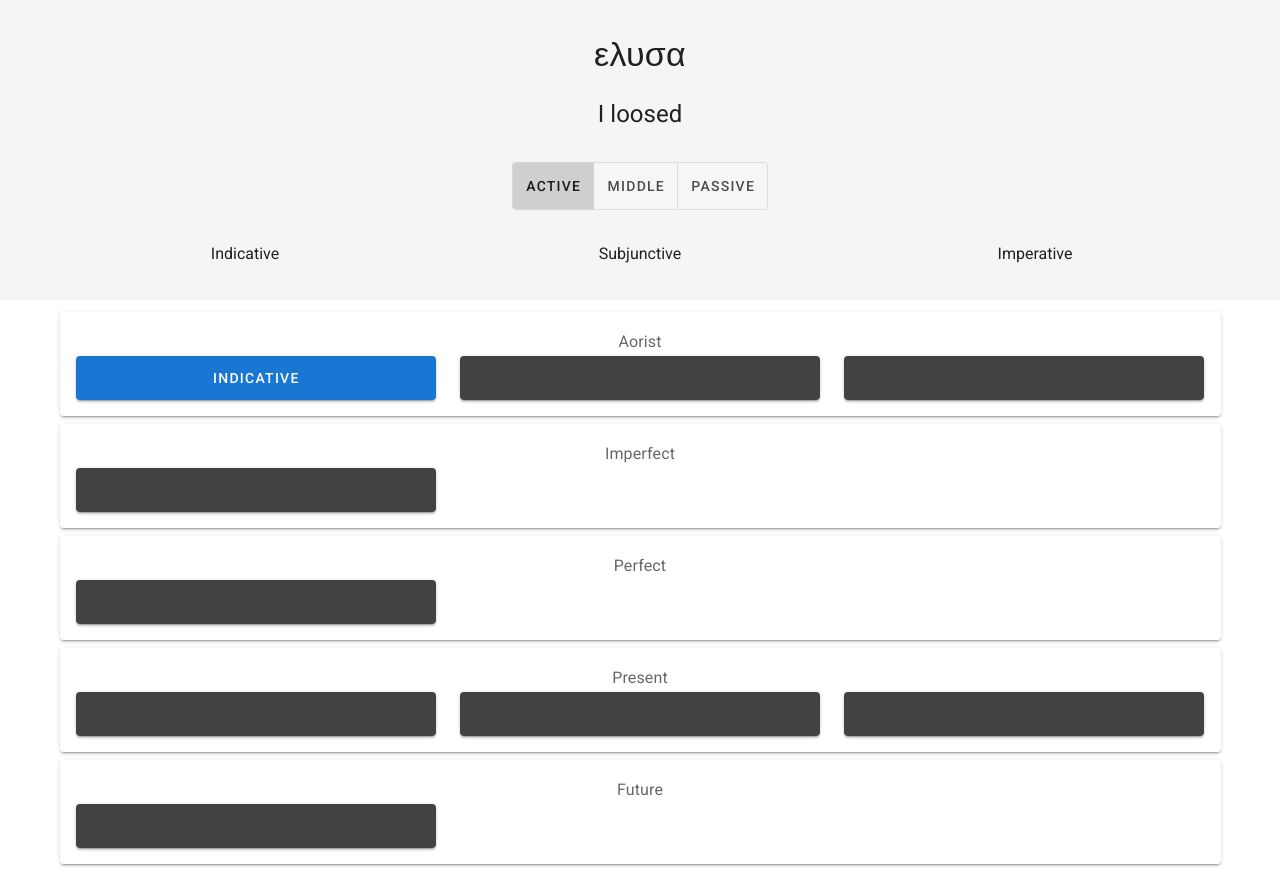
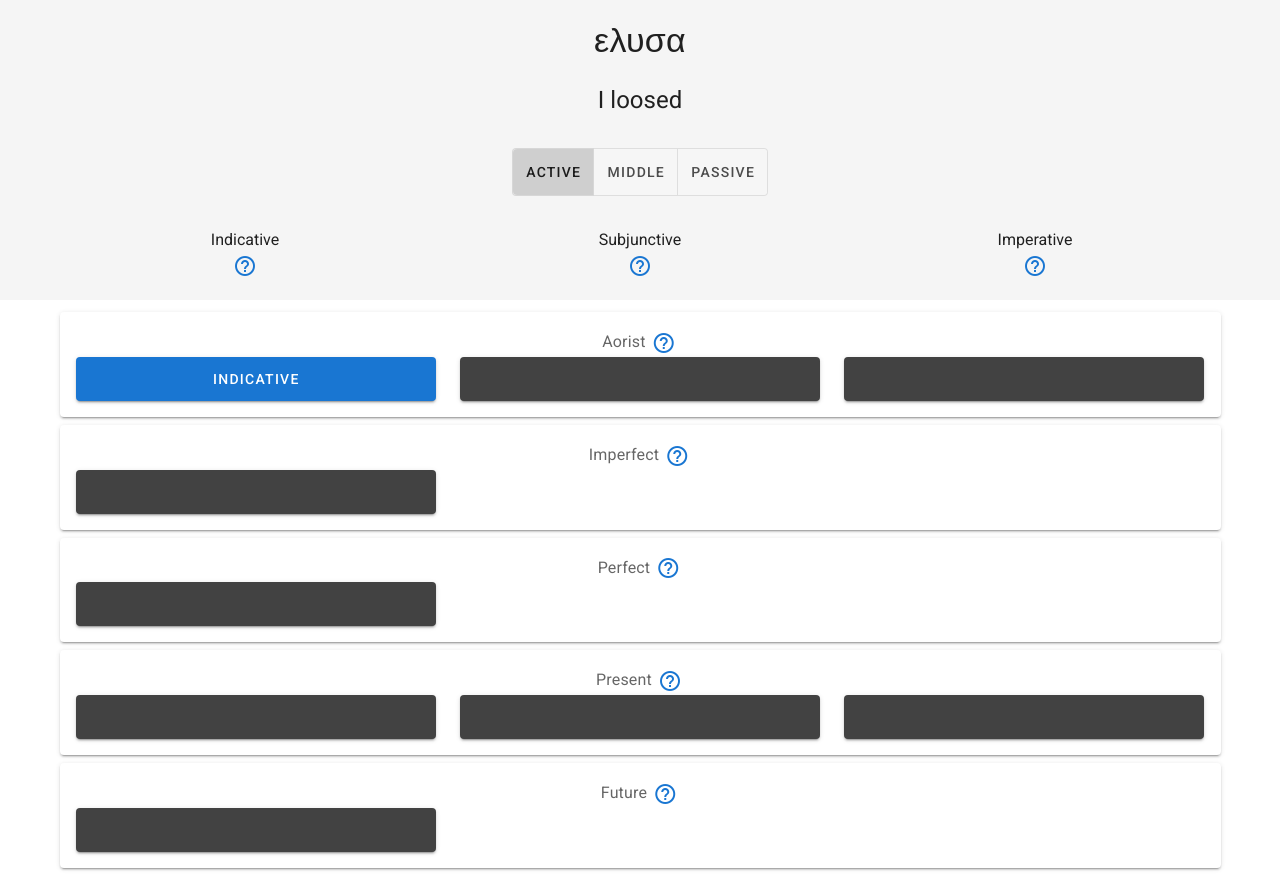
Before and after one commit to dreblen/koine-verbviz, a Vue app: page / in a window 1280 px wide. Built offline with nearby package versions, Linux system fonts and the light colour scheme.

Commit message:
Feature - Explanatory Dialog
Added a dialog window with explanatory text for the moods and the
tenses, activated by a “help” button next to the respective items.

```diff
--- a/src/views/Home.vue
+++ b/src/views/Home.vue
@@ -16,7 +16,9 @@
           </v-btn-toggle>
         </v-row>
         <v-row>
-          <v-col v-for="mood in allowedMoods" :key="mood" class="text-center">{{ mood }}</v-col>
+          <v-col v-for="mood in allowedMoods" :key="mood" class="text-center">
+            {{ mood }}<br /><v-btn icon small color="primary" @click.stop="showExplanationDialog('moods', mood)"><v-icon>mdi-help-circle-outline</v-icon></v-btn>
+          </v-col>
         </v-row>
       </v-container>
     </v-app-bar>
@@ -25,7 +27,7 @@
         <v-item-group mandatory>
           <v-card v-for="tense in tenses" :key="tense" class="mb-2">
             <v-card-text class="text-center subtitle-1">
-              {{ tense }}
+              {{ tense }} <v-btn icon small color="primary" @click.stop="showExplanationDialog('tenses', tense)"><v-icon>mdi-help-circle-outline</v-icon></v-btn>
               <v-row>
                 <v-col v-for="mood in allowedMoods" :key="mood">
                   <!--
@@ -49,6 +51,21 @@
         </v-item-group>
       </v-col>
     </v-row>
+    <v-dialog v-model="shouldShowExplanationDialog">
+      <v-card>
+        <v-card-title />
+        <v-card-text>
+          {{ explanationText }}
+        </v-card-text>
+        <v-card-text v-if="shouldShowExplanationTimeWarning">
+          Note: Outside of the indicative mood, <em>kind</em> of action is much more important than <em>time</em> of action.
+        </v-card-text>
+        <v-card-actions>
+          <v-spacer />
+          <v-btn @click="shouldShowExplanationDialog = false">Close</v-btn>
+        </v-card-actions>
+      </v-card>
+    </v-dialog>
   </v-container>
 </template>
 
@@ -81,6 +98,25 @@ export default {
       'Imperative'
     ],
     mood: 'Indicative',
+
+    // Explanation text
+    shouldShowExplanationDialog: false,
+    shouldShowExplanationTimeWarning: false,
+    explanationText: '',
+    explanations: {
+      moods: {
+        Indicative: 'The mood of (perceived) reality. A verb in the indicative mood presents what the speaker believes to be true and/or intends for the listener to receive as true.',
+        Subjunctive: 'The mood of possible or probable reality. A verb in the subjunctive mood presents what the speaker believes might be true or what could hypothetically be true.',
+        Imperative: 'The mood of purposed reality. A verb in the imperative mood presents a situation that the speaker intends someone to make true but that currently is not true.'
+      },
+      tenses: {
+        Aorist: 'Undefined/Perfective action, usually in the Past.',
+        Imperfect: 'Continuous/Imperfective action, usually in the Past.',
+        Perfect: 'Undefined/Perfective action that has Continuous/Imperfective effects, usually up to the Present.',
+        Present: 'Continuous/Imperfective action, usually in the Present.',
+        Future: 'Usually Undefined/Perfective action, usually in the Future.'
+      }
+    },
 
     // Glosses/mappings
     glosses: {
@@ -168,6 +204,17 @@ export default {
     }
   },
   methods: {
+    showExplanationDialog: function (scope, key) {
+      this.explanationText = this.explanations[scope][key]
+      // If we're talking tenses, add a note about time
+      if (scope === 'tenses') {
+        this.shouldShowExplanationTimeWarning = true
+      } else {
+        this.shouldShowExplanationTimeWarning = false
+      }
+
+      this.shouldShowExplanationDialog = true
+    },
     setActive: function (mood, tense) {
       this.mood = mood
       this.tense = tense
```
